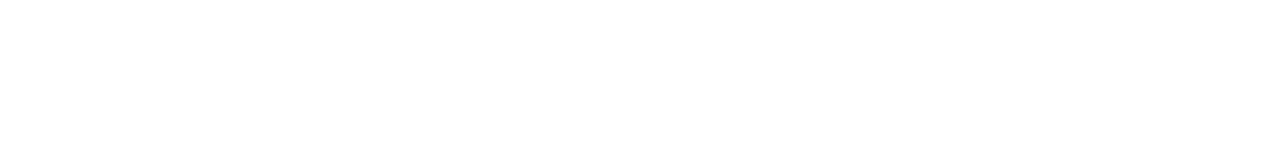
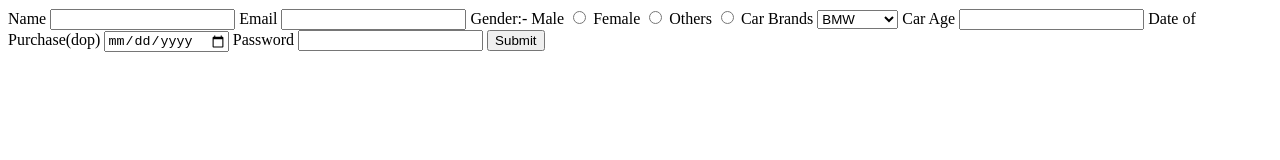
Before and after one commit to acciojob/car-insurance-form-Umesh-Deogharia, a website: page main.html in a window 1280 px wide. Drawn offline with Linux system fonts and the light colour scheme.

Commit message:
created a submission

```diff
--- a/main.html
+++ b/main.html
@@ -8,6 +8,42 @@
 
 <body>
 	<!-- the entire body must be written by student -->
+	<form>
+
+		<label for="name">Name</label>
+		<input type="text" id="name" required>
+
+		<label for="email">Email</label>
+	    <input type="email" id="email" required>
+
+		<label>Gender:-</label>
+		<label for="male">Male</label>
+		<input type="radio" id="male" name="gender" required>
+		<label id="female" >Female</label>
+		<input type="radio" id="female" name="gender">
+		<label id="others" >Others</label>
+		<input type="radio" id="others" name="gender">
+
+		<lebel for="cars">Car Brands</lebel>
+		<select id="cars" >
+			<option>BMW</option>
+			<option>Audi</option>
+			<option>Mercedez</option>
+		</select>
+
+		<label id="carage">Car Age</label>
+		<input type="number" id="carage" required>
+
+		<label for="dop">Date of Purchase(dop)</label>
+		<input type="date" id="dop" required>
+
+		<label for="password">Password</label>
+		<input type="password" id="password" required>
+
+		<button type="submit">Submit</button>
+
+
+	</form>
     <script type="text/javascript" src="./script.js">
 </script>
 
```
